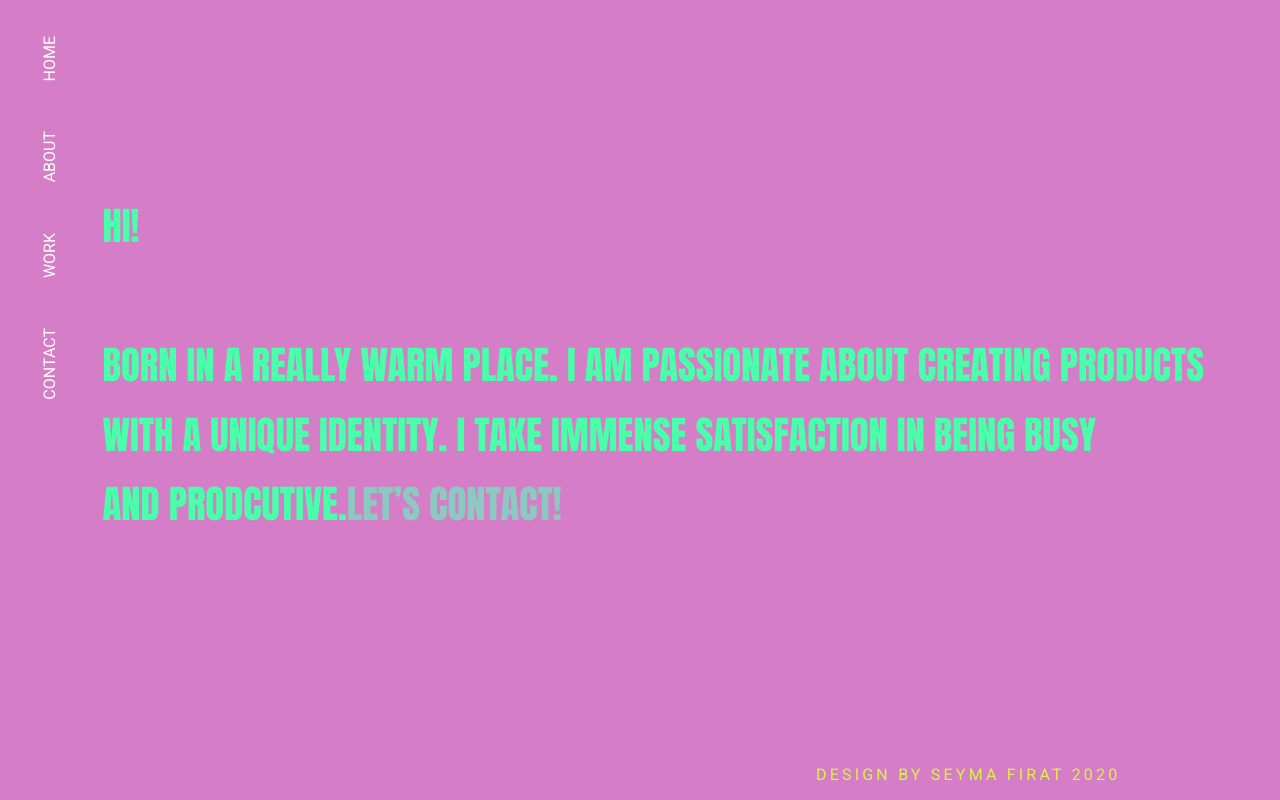
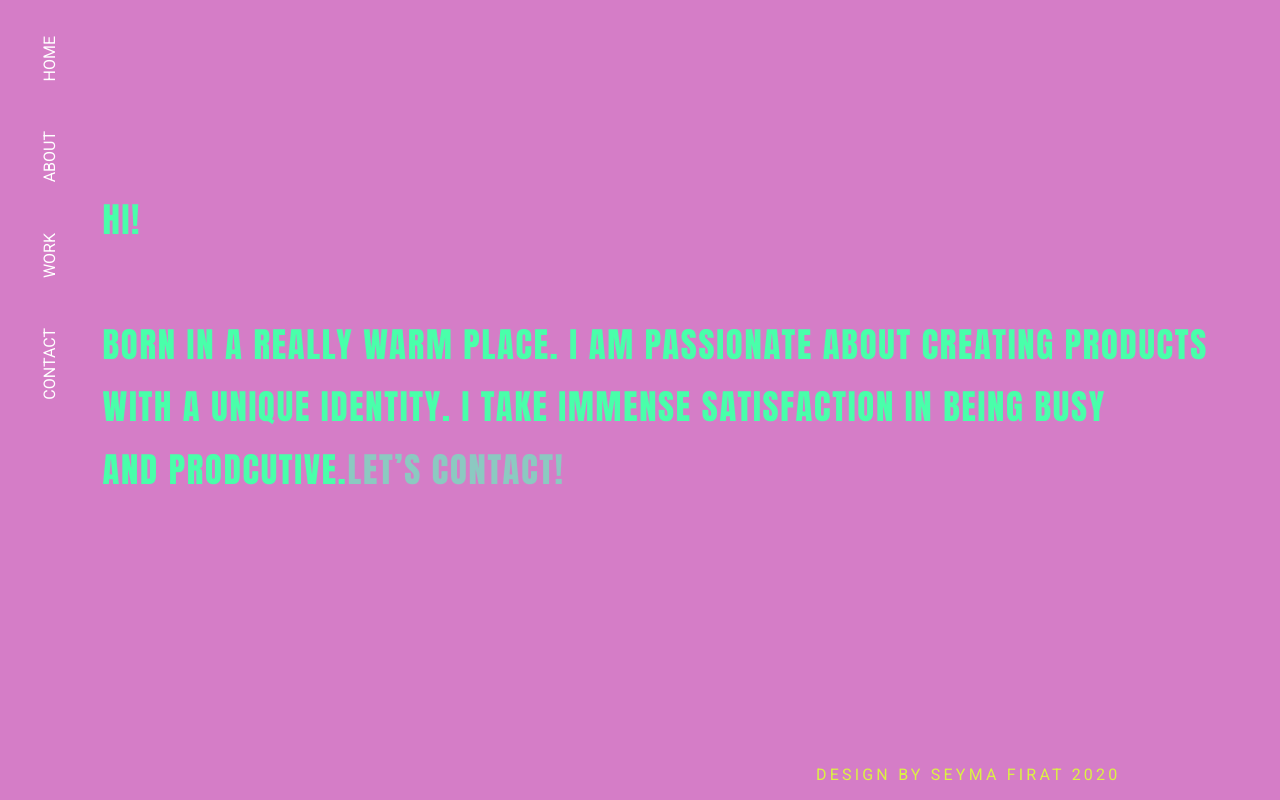
Before and after one commit to seymonyu/seymafirat, a React (Create React App) app: page /about in a window 1280 px wide. Built offline with nearby package versions, Linux system fonts and the light colour scheme; a web font is replaced by a local one.

Commit message:
style fixes

```diff
--- a/src/containers/about/About.js
+++ b/src/containers/about/About.js
@@ -13,13 +13,13 @@ function About() {
   const { freq, scale, transform, opacity } = useSpring({
     reverse: open,
     from: {
-      scale: 10,
+      scale: 20,
       opacity: 0,
       transform: "scale(0.9)",
       freq: "0.0175, 0.0",
     },
-    to: { scale: 150, opacity: 1, transform: "scale(1)", freq: "0.0, 0.0" },
-    config: { duration: 3000 },
+    to: { scale: 100, opacity: 1, transform: "scale(1)", freq: "0.0, 0.0" },
+    config: { duration: 1500 },
   });
 
   return (
--- a/src/containers/contact/Contact.js
+++ b/src/containers/contact/Contact.js
@@ -3,13 +3,9 @@ import "../../stylesheets/contact.scss";
 import { useSpring, animated } from "react-spring";
 import { useHistory } from "react-router-dom";
 
-function WorkContent() {
+function Contact() {
   const history = useHistory();
-  const scrollOnClick = (e) => {
-    e.preventDefault();
 
-    history.push("/");
-  };
   const props = useSpring({
     config: { duration: 1500 },
     opacity: 1,
@@ -104,4 +100,4 @@ function WorkContent() {
   );
 }
 
-export default WorkContent;
+export default Contact;
--- a/src/stylesheets/about.scss
+++ b/src/stylesheets/about.scss
@@ -18,10 +18,10 @@
 }
 
 .svg-text {
-  font-size: 29pt;
+  font-size: 26pt;
   font-family: $font-main;
   font-weight: lighter;
-
+  letter-spacing: 0.05em;
   text-transform: uppercase;
 }
 #about-contact {
@@ -29,9 +29,9 @@
   -moz-transition: font-size 0.5s;
   -o-transition: font-size 0.5s;
   transition: font-size 0.5s;
-  cursor: crosshair;
+  cursor: cell;
   &:hover {
     font-size: larger;
-    cursor: crosshair;
+    cursor: cell;
   }
 }
--- a/src/stylesheets/contact.scss
+++ b/src/stylesheets/contact.scss
@@ -36,6 +36,9 @@
   margin: 20px;
   font-family: $font-second;
   -webkit-transition: all 500ms ease;
+  -moz-transition: all 500ms ease;
+  -o-transition: all 500ms ease;
+  transition: all 500ms ease;
   &:visited {
     text-decoration: none;
   }
@@ -43,6 +46,7 @@
     font-size: larger;
     writing-mode: horizontal-tb;
     text-orientation: upright;
+
     color: $orange;
     letter-spacing: 0.1em;
     margin-left: 50px;
```
